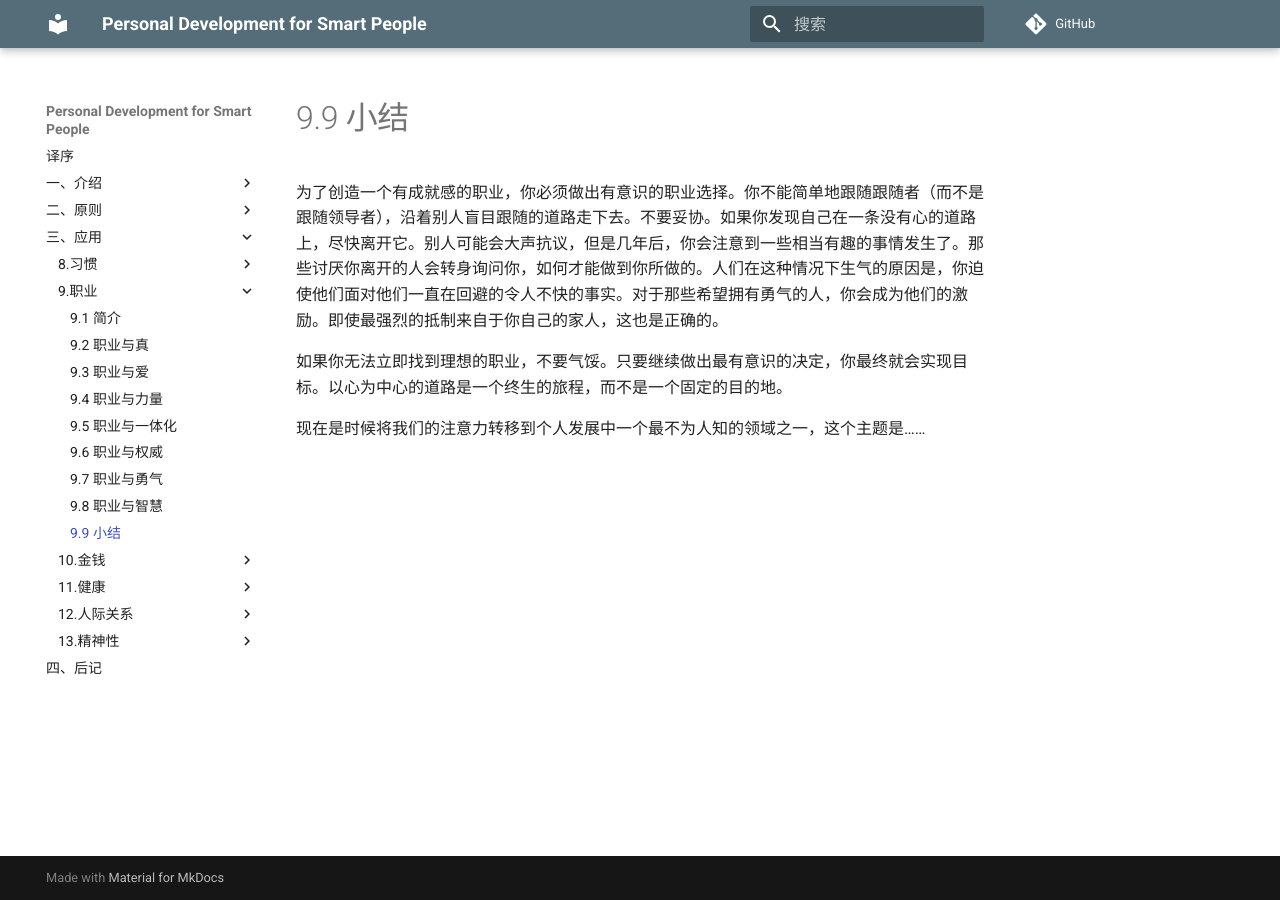
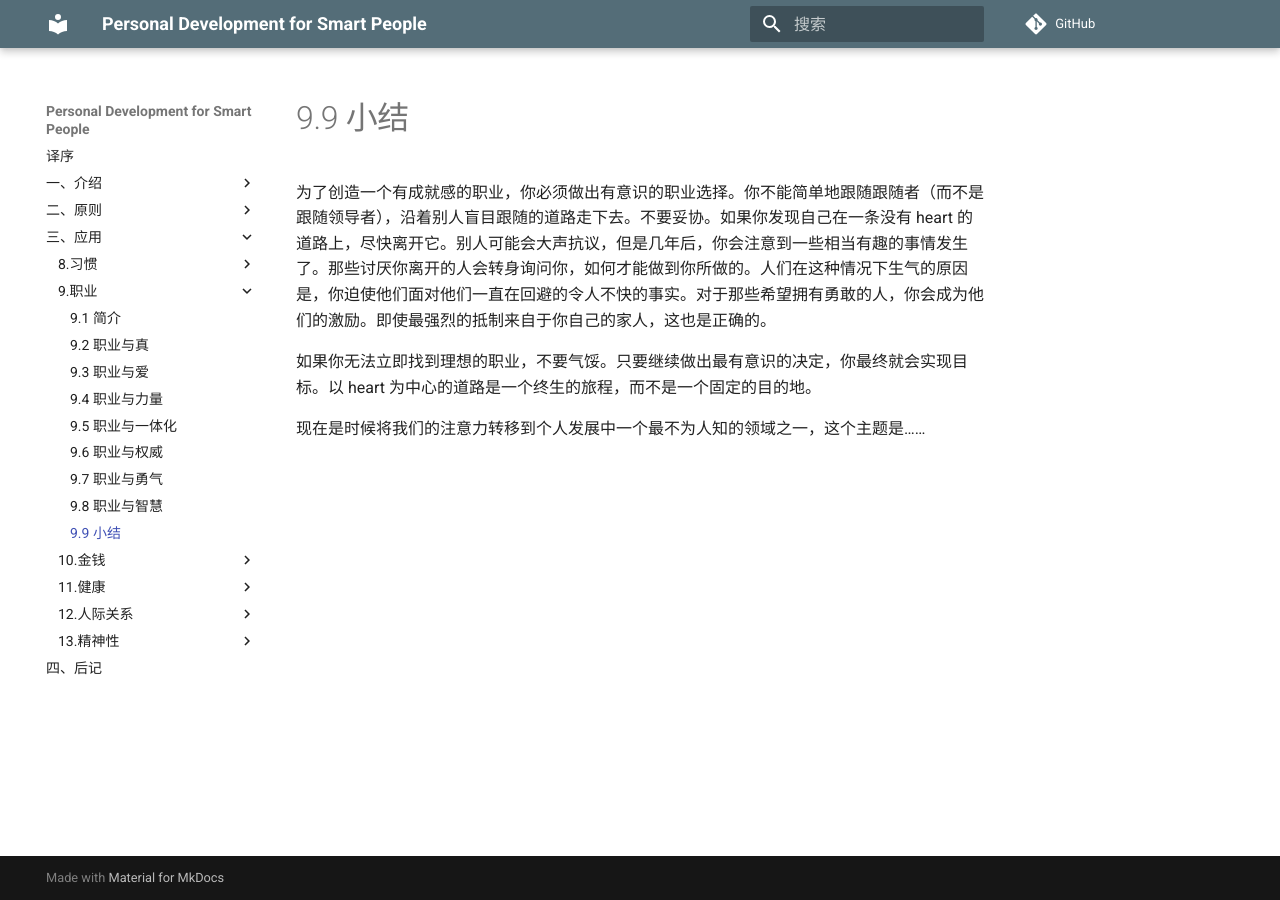
Before and after one commit to wtsnwei/pdsp, an MkDocs documentation site: the page built from docs/3.Application/09.career/08.小结.md, in a window 1280 px wide. Built offline with MkDocs 1.6.1 and Material for MkDocs 9.7.7, drawn with Linux system fonts in a browser that asks for light colours; comment, search, counter and statistics services are not loaded.

Commit message:
修正语句

```diff
--- a/docs/3.Application/09.career/08.小结.md
+++ b/docs/3.Application/09.career/08.小结.md
@@ -3,8 +3,8 @@ title:      小结
 date:       2021-03-13
 ---
 
-为了创造一个有成就感的职业，你必须做出有意识的职业选择。你不能简单地跟随跟随者（而不是跟随领导者），沿着别人盲目跟随的道路走下去。不要妥协。如果你发现自己在一条没有心的道路上，尽快离开它。别人可能会大声抗议，但是几年后，你会注意到一些相当有趣的事情发生了。那些讨厌你离开的人会转身询问你，如何才能做到你所做的。人们在这种情况下生气的原因是，你迫使他们面对他们一直在回避的令人不快的事实。对于那些希望拥有勇气的人，你会成为他们的激励。即使最强烈的抵制来自于你自己的家人，这也是正确的。
+为了创造一个有成就感的职业，你必须做出有意识的职业选择。你不能简单地跟随跟随者（而不是跟随领导者），沿着别人盲目跟随的道路走下去。不要妥协。如果你发现自己在一条没有 heart 的道路上，尽快离开它。别人可能会大声抗议，但是几年后，你会注意到一些相当有趣的事情发生了。那些讨厌你离开的人会转身询问你，如何才能做到你所做的。人们在这种情况下生气的原因是，你迫使他们面对他们一直在回避的令人不快的事实。对于那些希望拥有勇敢的人，你会成为他们的激励。即使最强烈的抵制来自于你自己的家人，这也是正确的。
 
-如果你无法立即找到理想的职业，不要气馁。只要继续做出最有意识的决定，你最终就会实现目标。以心为中心的道路是一个终生的旅程，而不是一个固定的目的地。
+如果你无法立即找到理想的职业，不要气馁。只要继续做出最有意识的决定，你最终就会实现目标。以 heart 为中心的道路是一个终生的旅程，而不是一个固定的目的地。
 
 现在是时候将我们的注意力转移到个人发展中一个最不为人知的领域之一，这个主题是……
```
